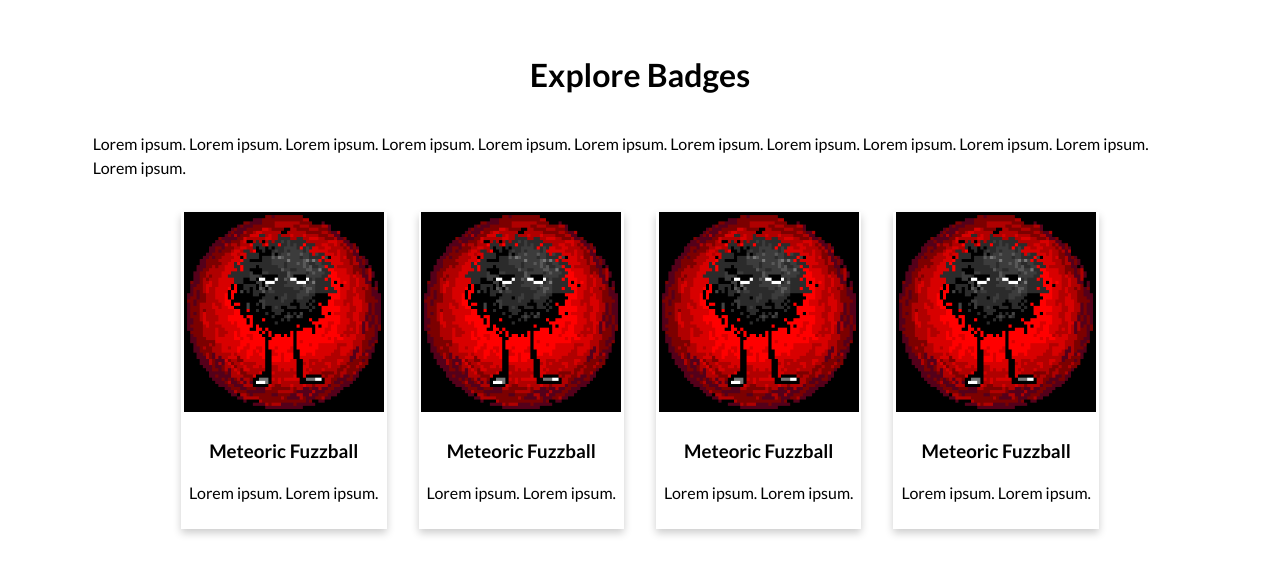
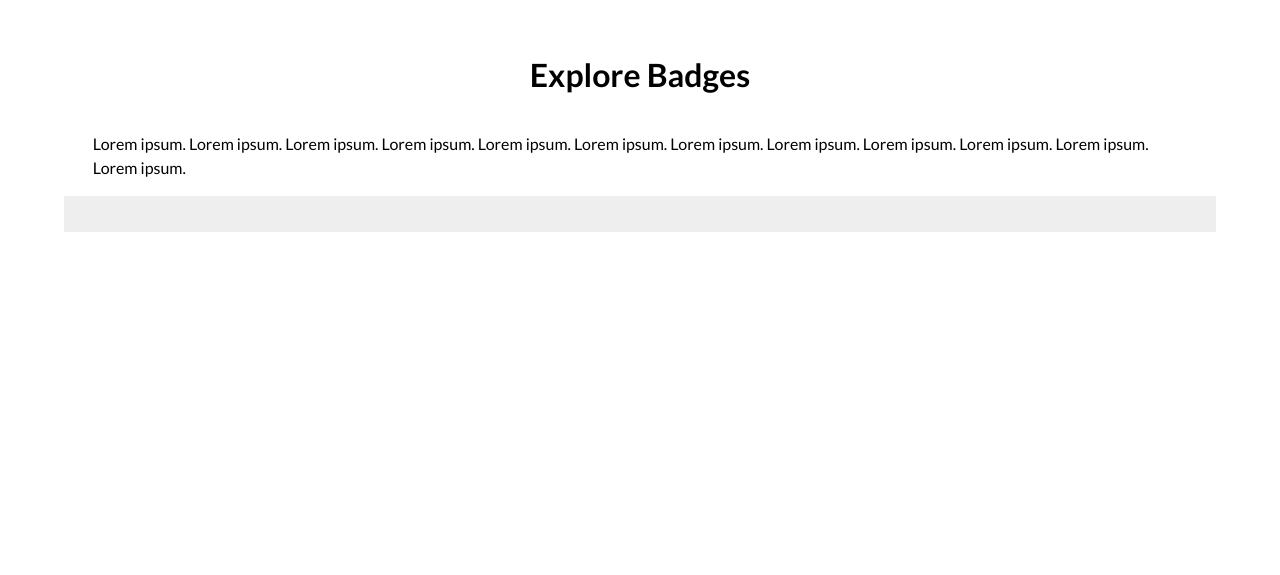
Before and after one commit to sipb/badges, a Django app: page /badges/ in a window 1280 px wide. Shown: the part 56-631 px from the top of the page. Run offline with Django 3.2, Linux system fonts and the light colour scheme.

Commit message:
Implement accordion

```diff
--- a/badgesapp/static/css/common.css
+++ b/badgesapp/static/css/common.css
@@ -98,6 +98,8 @@ nav a {
 
 .main {
     margin-top: 90px;
+    margin-left: 1rem;
+    margin-right: 1rem;
     display: flex;
     flex-direction: column;
     align-items: center;
@@ -121,6 +123,36 @@ nav a {
     color: black;
     border: 1.5px solid rgb(202, 0, 0);
 }
+
+/* Style the buttons that are used to open and close the accordion panel */
+.accordion {
+    width: 100%;
+}
+
+.accordion > button {
+background-color: #eee;
+color: #444;
+cursor: pointer;
+padding: 18px;
+width: 100%;
+text-align: left;
+border: none;
+outline: none;
+transition: 0.4s;
+}
+
+.accordion > .active, .accordion > button:hover {
+background-color: #ccc;
+}
+
+/* Style the accordion panel. Note: hidden by default */
+.accordion > .panel {
+padding: 0 18px;
+background-color: white;
+display: none;
+overflow: hidden;
+}
+
 
 /* Landscape phone, tablets, and desktop */
 @media only screen and (min-width: 700px) {
--- a/badgesapp/static/js/common.js
+++ b/badgesapp/static/js/common.js
@@ -15,3 +15,18 @@ function headerSearch() {
         search.style.display = "flex";
     }
 }
+
+var accordionList = document.getElementsByClassName("accordion");
+for (const acc of accordionList) {
+    acc.addEventListener("click", function () {
+        this.classList.toggle("active");
+        var panelList = acc.getElementsByClassName("panel");
+        for (const panel of panelList) {
+            if (panel.style.display === "block") {
+                panel.style.display = "none";
+            } else {
+                panel.style.display = "block";
+            }
+        }
+    });
+}
--- a/badgesapp/templates/badges.html
+++ b/badgesapp/templates/badges.html
@@ -13,7 +13,10 @@
         Lorem ipsum. Lorem ipsum. Lorem ipsum. Lorem ipsum.
     </p>
 </div>
-<div class="badges-list">
+
+<div class="accordion">
+    <button></button>
+    <div class="badges-list panel">
         <div class="badge">
             <img class="badge-img"
                 src="../static/GrumpyFuzzball-meteor-back.png">
@@ -47,4 +50,6 @@
             </div>
         </div>
     </div>
+</div>
+
 {% endblock %}
```
Lines whose indentation alone changed are shown as unchanged.
